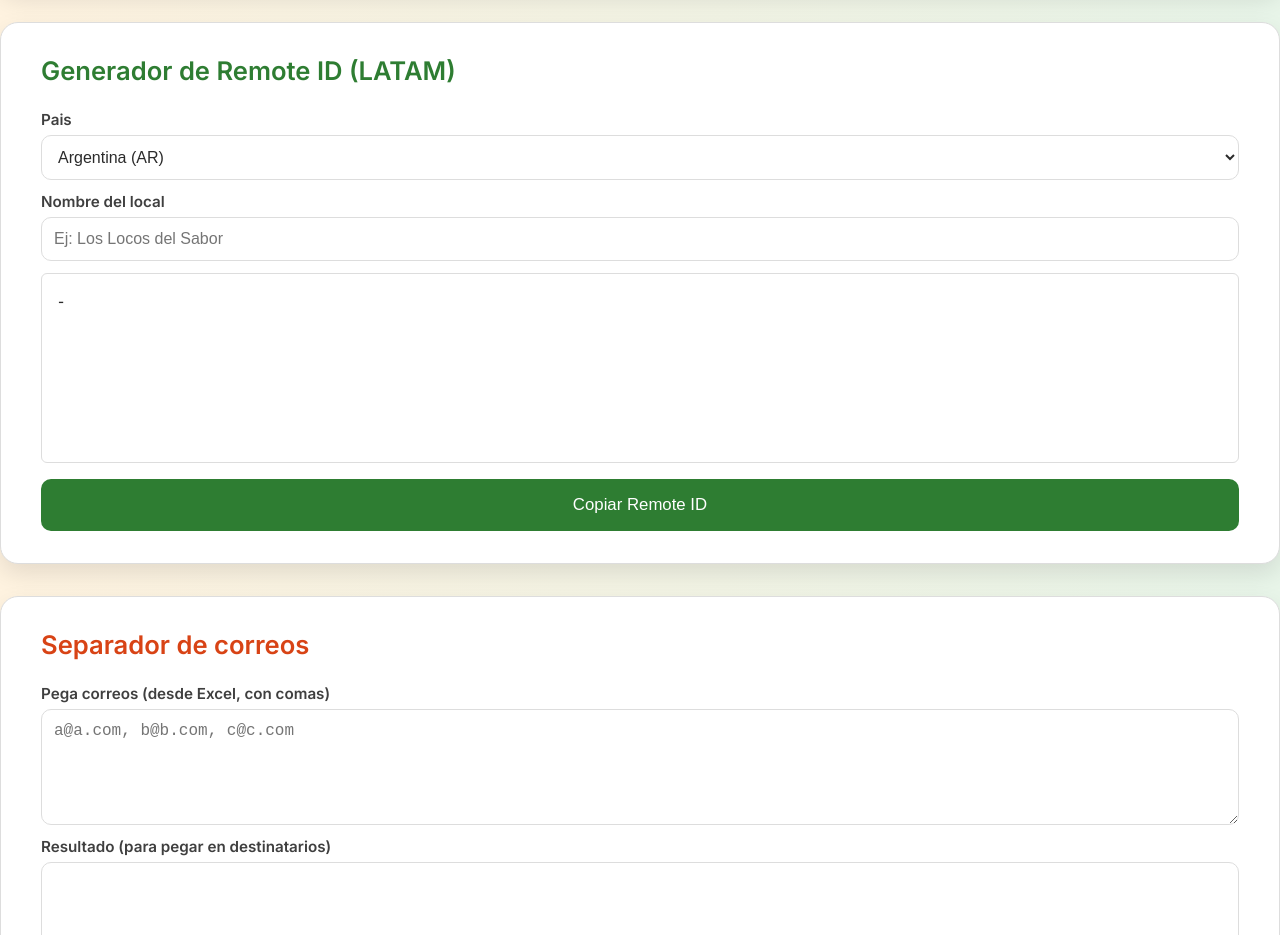
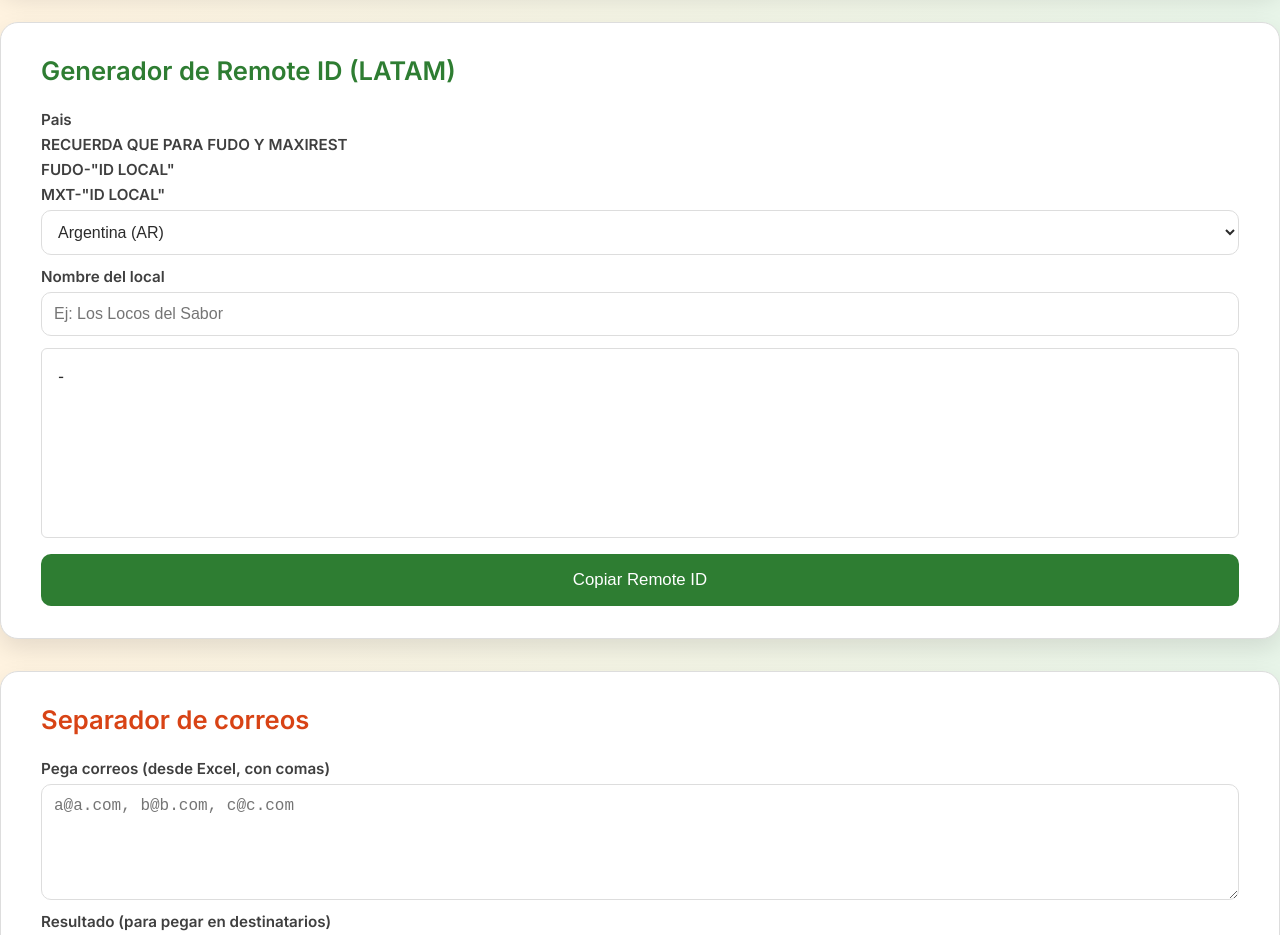
Before and after one commit to julio123ds/vivo, a plain HTML site: page index.html in a window 1280 px wide. Shown: the part 920-1855 px from the top of the page. Drawn offline with Linux system fonts and the light colour scheme.

Commit message:
Update index.html

```diff
--- a/index.html
+++ b/index.html
@@ -357,6 +357,9 @@
 
       <div class="control">
         <label for="countrySelect">Pais</label>
+        <label for="countrySelect">RECUERDA QUE PARA FUDO Y MAXIREST</label>
+        <label for="countrySelect">FUDO-"ID LOCAL"</label>
+        <label for="countrySelect">MXT-"ID LOCAL"</label>
         <select id="countrySelect"></select>
       </div>
 
```
